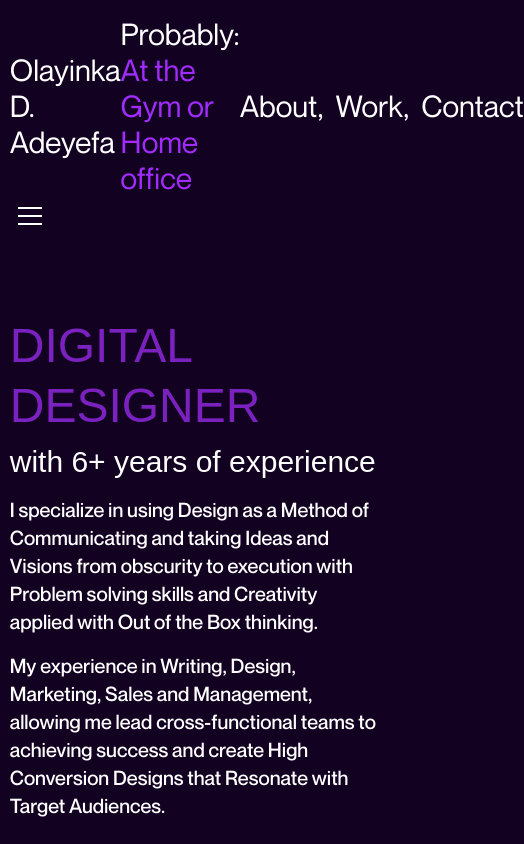
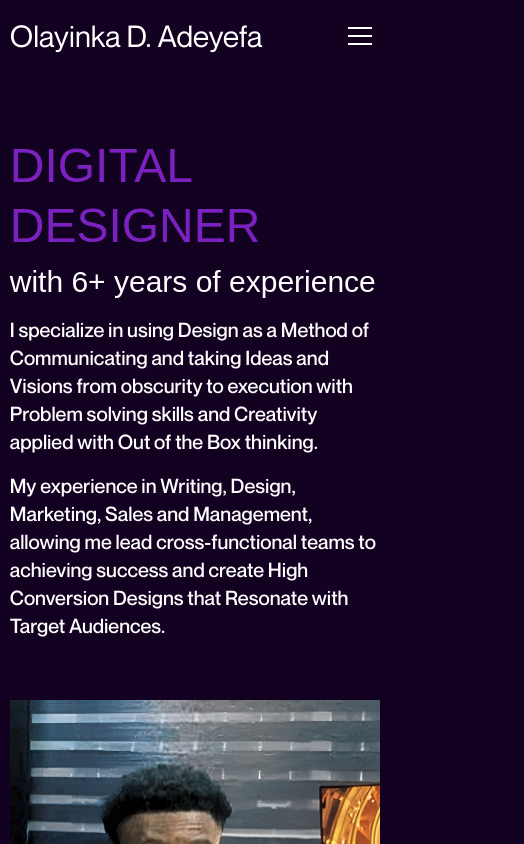
Before and after one commit to emmeax/yinka_design, a React (Vite) app: page / in a window 390 px wide. Shown: the top 844 px of the page, 524 px wide, since content can reach past the window. Built offline with nearby package versions, Linux system fonts and the light colour scheme; a web font is replaced by a local one.

Commit message:
style: responsiveness update

```diff
--- a/src/component/ContactSection.jsx
+++ b/src/component/ContactSection.jsx
@@ -13,12 +13,20 @@ const ContactSection = () => {
             className="py-[5rem] space-y-[6rem] relative isolate"
         >
             <div className="w-contain flex flex-col gap-10 relative">
-                <div className="flex items-center justify-between">
+                <div className="flex items-center justify-between overflow-hidden">
                     <SectionHeading index="04/" heading="CONTACT ME" />
                     <motion.h4
                         initial={{ opacity: 0, x: "100%" }}
-                        whileInView={{ opacity: 1, x: 0 }}
-                        transition={{ type: "spring", delay: 1.5, duration: 1 }}
+                        whileInView={{
+                            opacity: 1,
+                            x: 0,
+                            transition: {
+                                type: "spring",
+                                delay: 1,
+                                duration: 1,
+                            },
+                        }}
+                        viewport={{ once: true }}
                         className="text-3xl lg:inline-flex hidden"
                     >
                         FOR Digital Design
@@ -46,10 +54,18 @@ const ContactSection = () => {
                     </p>
                     <div className="flex items-center gap-4">
                         <a href="">
-                            <img src={LinkedIn} alt="" />
+                            <img
+                                src={LinkedIn}
+                                alt=""
+                                className="lg:size-[6rem] size-[4.375rem]"
+                            />
                         </a>
                         <a href="">
-                            <img src={Contra} alt="" />
+                            <img
+                                src={Contra}
+                                alt=""
+                                className="lg:w-[21.125rem] w-[11.875rem]"
+                            />
                         </a>
                     </div>
                 </div>
--- a/src/component/Navbar.jsx
+++ b/src/component/Navbar.jsx
@@ -33,15 +33,16 @@ const Navbar = () => {
                 <h2>Olayinka D. Adeyefa</h2>
 
                 {/* Right Section */}
-                <p className="text-left">
+                <p className="lg:block hidden text-left">
                     <span>Probably:</span>
                     <br />
                     <span className="text-primary">
                         At the Gym or Home office
                     </span>
                 </p>
+
                 {/* Desktop Nav Links */}
-                <div className="flex items-center gap-3">
+                <div className="lg:flex hidden items-center gap-3">
                     {navLinks.map((link, idx) => (
                         <span
                             key={idx}
@@ -52,7 +53,6 @@ const Navbar = () => {
                             {idx !== navLinks.length - 1 && ","}
                         </span>
                     ))}
-                </div>
                 </div>
 
                 {/* Mobile Toggle Button (Right aligned) */}
@@ -73,7 +73,9 @@ const Navbar = () => {
                         />
                         {/* Middle bar */}
                         <div
-                        className={cn("h-0.5 bg-white w-[var(--bar-width)]")}
+                            className={cn(
+                                "h-0.5 bg-white w-[var(--bar-width)]",
+                            )}
                         />
                         {/* Bottom bar */}
                         <div
@@ -84,17 +86,18 @@ const Navbar = () => {
                         />
                     </div>
                 </button>
+            </div>
 
             {/* Mobile Nav Menu */}
             <div
                 className={cn(
-                    "md:hidden absolute inset-x-0 translate-y-4 z-50 bg-black transition-all duration-300",
+                    "md:hidden absolute inset-x-0 translate-y-4 z-50 bg-background transition-all duration-300",
                     isOpen
-                        ? "[clip-path:inset(0_0_0_0)] max-h-dvh py-6"
+                        ? "[clip-path:inset(0_0_0_0)] max-h-dvh pt-6 pb-8"
                         : "[clip-path:inset(0_0_100%_0)] max-h-0 py-0",
                 )}
             >
-                <ul className="flex flex-col items-center gap-4">
+                <ul className="flex flex-col items-center gap-4 text-xl">
                     {navLinks.map((link, idx) => (
                         <span key={idx} onClick={() => handleScroll(link.id)}>
                             {link.label}
--- a/src/index.css
+++ b/src/index.css
@@ -66,7 +66,7 @@
 
 @layer base {
   body {
-    @apply font-neue text-white bg-foreground antialiased select-none scrollbar-hide;
+    @apply font-neue text-white bg-background antialiased select-none scrollbar-hide;
   }
 }
 
--- a/tailwind.config.js
+++ b/tailwind.config.js
@@ -8,7 +8,7 @@ export default {
                     DEFAULT: "#A22CFF",
                     100: "#7A21BF",
                 },
-                foreground: "#120120",
+                background: "#120120",
             },
             fontFamily: {
                 neue: ["NeueMontreal", "sans-serif"],
```
Lines whose indentation alone changed are shown as unchanged.
